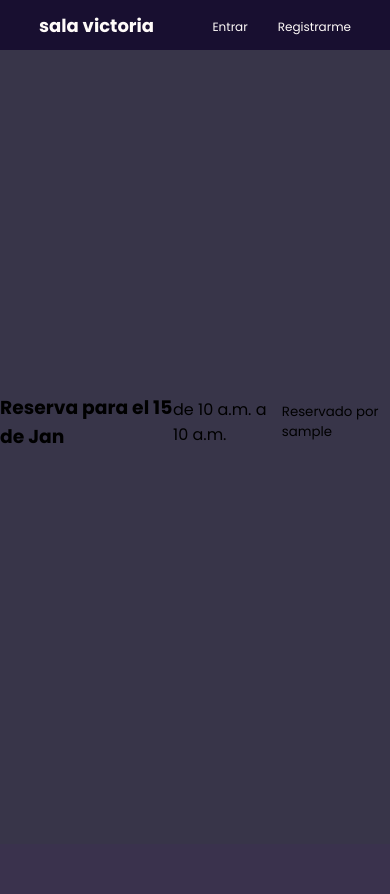
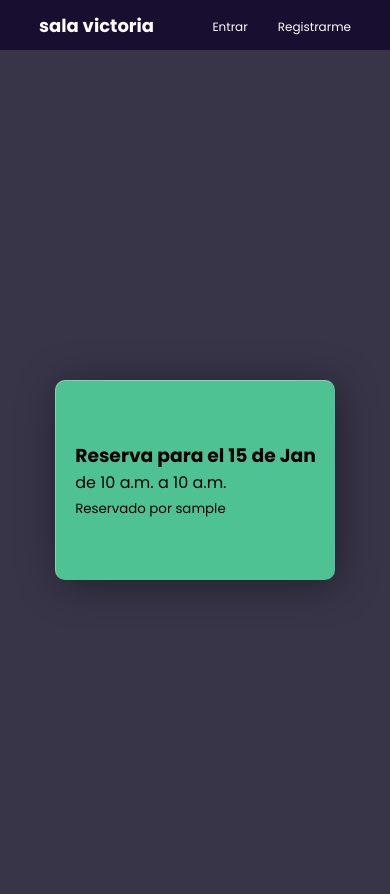
Before and after one commit to YellowBallPython/vic-test, a Django app: page /reservations/ in a window 390 px wide. Before the commit the page ends 444 px from the top, so only its background shows below. Run offline with Django 3.2, Linux system fonts and the light colour scheme; tables that the repository leaves empty hold one stand-in row (values such as "Sample post").

Commit message:
reservations:lista styled
Se agrega estilos a la lista de todas las reservas, mismo template para las reservas del usuario

```diff
--- a/frontend/templates/frontend/index.html
+++ b/frontend/templates/frontend/index.html
@@ -1,6 +1,7 @@
 {% extends 'frontend/base.html' %}
 
 {% block title %}
+<title>Victoria</title>
 {% endblock title %}
 
 {% block content %}
--- a/reservations/templates/reservations/list.html
+++ b/reservations/templates/reservations/list.html
@@ -6,11 +6,19 @@
 
 {% block content %}
 <div class="body-body">
-    {% for reservation in reservations %}
-    <h3>Reserva para el {{reservation.date|date:"d"}} de {{reservation.date|date:"M"}}</h3>
-    <p>de {{reservation.check_in}} a {{reservation.check_out}}</p>
-    <small>Reservado por {{reservation.owner}}</small>
-    {% endfor %}
+    <div class="container-all-res">
+        {% for reservation in reservations %}
+        <div class="card-all-res">
+            <div class="content-res">
+                <h3>Reserva para el {{reservation.date|date:"d"}} de {{reservation.date|date:"M"}}</h3>
+                <p>de {{reservation.check_in}} a {{reservation.check_out}}</p>
+                <small>Reservado por {{reservation.owner}}</small>
+            </div>
+        </div>
+        {% endfor %}
+    </div>
+
+
 </div>
 
 
--- a/static/css/main.css
+++ b/static/css/main.css
@@ -265,3 +265,58 @@ hr {
     box-shadow: 1px 3px 8px rgba(0, 0, 0, 0.5);
     text-decoration: none;
 }
+
+/*
+------------> RESERVAS CARD <------------
+*/
+.container-all-res {
+    position: relative;
+    display:flex;
+    justify-content: center;
+    align-items: center;
+    max-width: 1200px;
+    flex-wrap: wrap;
+    margin-top: 50px;
+}
+
+.container-all-res .card-all-res {
+    display:flex;
+    overflow: hidden;
+    position: relative;
+    width: 280px;
+    height: 200px;
+    margin: 30px;
+    justify-content: center;
+    align-items: center;
+    background:#4fc294 ;
+    background-size: 275%;
+    background-position: center;
+    border-radius: 10px;
+    box-shadow: 3px 5px 40px rgba(0, 0, 0, 0.4);
+    border-top: 1px solid rgba(255, 255, 255, 0.3);
+    border-left: 1px solid rgba(255, 255, 255, 0.3);
+    flex-wrap: wrap;
+}
+
+/*
+------------> MEDIA QUERIES <------------
+*/
+
+@media only screen and (max-width: 600px) {
+    .nav-container {
+        position:relative;
+    }
+
+    .container-all-res {
+        margin-top: 15px;
+    }
+  }
+
+  @media only screen and (max-width: 1024px) {
+    .nav-container {
+        position:relative;
+    }
+    .container-all-res {
+        margin-top: 15px;
+    }
+  }
```
